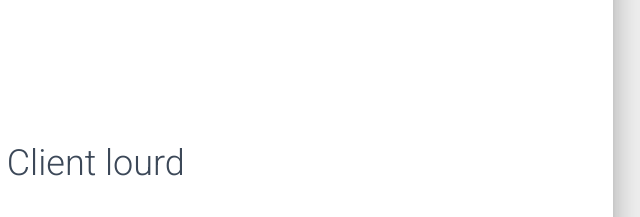
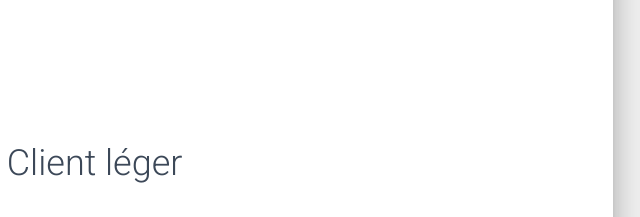
Before and after one commit to Worldten/Portfolio_BTS, a website: page index.html in a window 1280 px wide. Shown: the part 1240-1457 px from the top of the page, 637-1277 px from the left. Drawn offline with Linux system fonts and the light colour scheme; some packages are replaced by stand-ins of ours.

Commit message:
Fix typo

```diff
--- a/index.html
+++ b/index.html
@@ -78,7 +78,7 @@
       </div>
       <div class="container">
         <div class="title">
-          <h2>PPE 4 : Developpement Application Client lourd</h2>
+          <h2>PPE 4 : Developpement Application Client léger</h2>
         </div>
         <div id="buttons" class="cd-section">
           <div class="title">
```
